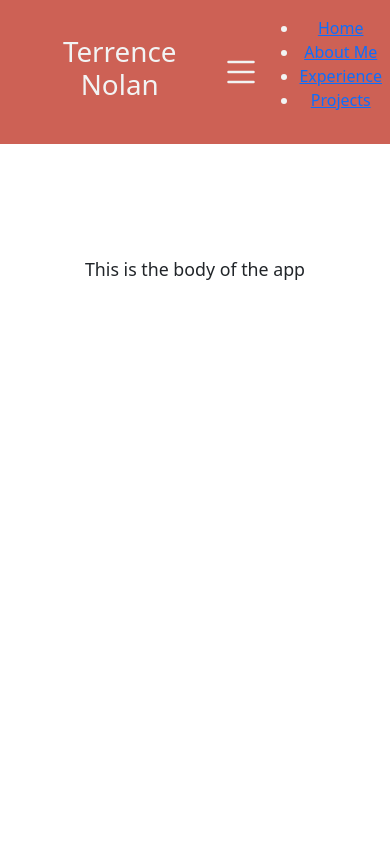
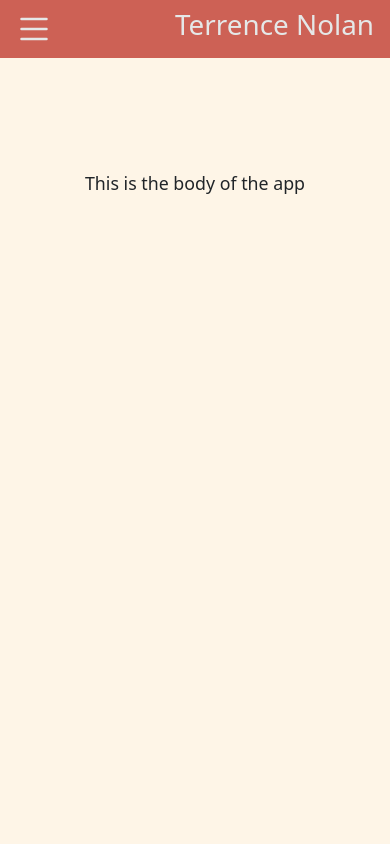
Before and after one commit to terrence-nolan/terrence-nolan.github.io, a React (Create React App) app in the folder personal-portfolio/: page / in a window 390 px wide. Shown: the top 844 px of the page. Built offline with nearby package versions, Linux system fonts and the light colour scheme.

Commit message:
feat(side-bar): add menu side bar and hamburger icon

```diff
--- a/personal-portfolio/package.json
+++ b/personal-portfolio/package.json
@@ -46,5 +46,8 @@
       "last 1 firefox version",
       "last 1 safari version"
     ]
+  },
+  "devDependencies": {
+    "sass": "^1.65.1"
   }
 }
--- a/personal-portfolio/src/App.css
+++ b/personal-portfolio/src/App.css
@@ -1,36 +1,6 @@
 .app {
   text-align: center;
-}
-
-.app-header {
-  display: flex;
-  flex-direction: row;
-  align-items: center;
-  padding: .5rem;
-  justify-content: space-between;
-  top: 0;
-  left: 0;
-  right: 0;
-  background-color: #CD6155;
-  color: #F2F4F4;
-}
-
-.page-title {
-  text-align: center;
-  margin-left: 1rem;
-}
-
-.flex-spacer {
-  flex: 1;
-}
-
-.hamburger-btn {
-  background: none;
-  border: none;
-  color: #F2F4F4;
-  :hover {
-    color: white;
-  }
+  background-color: #FEF5E7;
 }
 
 .app-main {
@@ -40,7 +10,7 @@
 }
 
 .app-footer {
-  background-color: #282c34;
+  background-color: #2E4053;
   display: flex;
   flex-direction: column;
   align-items: center;
--- a/personal-portfolio/src/App.tsx
+++ b/personal-portfolio/src/App.tsx
@@ -1,7 +1,7 @@
 import React from 'react';
 import './App.css'
 import 'bootstrap/dist/css/bootstrap.min.css';
-import Header from './components/Header';
+import Header from './components/Header/Header';
 
 function App() {
   return (
--- a/personal-portfolio/src/components/Header.tsx
+++ /dev/null
@@ -1,25 +0,0 @@
-import React, { useState } from 'react';
-import Navbar from './Navbar';
-
-const Header: React.FC = () => {
-    const [navbarOpen, setNavBarOpen] = useState(false);
-
-    const toggleNavbar = () => {
-        setNavBarOpen(!navbarOpen);
-    };
-
-    return (
-        <header className="app-header">
-            <h1 className="page-title">Terrence Nolan</h1>
-            <div className="flex-spacer"></div>
-            <button className="hamburger-btn" aria-label="menu" onClick={toggleNavbar}>
-                <svg xmlns="http://www.w3.org/2000/svg" width="2.5rem" height="2.5rem" fill="currentColor" className="bi bi-list" viewBox="0 0 16 16">
-                    <path fill-rule="evenodd" d="M2.5 12a.5.5 0 0 1 .5-.5h10a.5.5 0 0 1 0 1H3a.5.5 0 0 1-.5-.5zm0-4a.5.5 0 0 1 .5-.5h10a.5.5 0 0 1 0 1H3a.5.5 0 0 1-.5-.5zm0-4a.5.5 0 0 1 .5-.5h10a.5.5 0 0 1 0 1H3a.5.5 0 0 1-.5-.5z" />
-                </svg>
-            </button>
-            <Navbar isOpen={navbarOpen} />
-        </header>
-    );
-}
-
-export default Header;
--- /dev/null
+++ b/personal-portfolio/src/components/Header/Header.tsx
@@ -0,0 +1,48 @@
+import React, { useRef } from 'react';
+import './styles.css';
+
+const Header = (): JSX.Element => {
+    const sidebar = useRef<HTMLDivElement>(null);
+
+    const openNav = () => {
+        if (sidebar.current) {
+            sidebar.current.style.width = "20rem";
+        }
+    };
+
+    const closeNav = () => {
+        if (sidebar.current) {
+            sidebar.current.style.width = "0";
+        }
+    };
+
+    return (
+        <header className="app-header">
+            <button onClick={openNav} className="hamburger-btn" aria-label="menu">
+                <svg xmlns="http://www.w3.org/2000/svg" width="2.5rem" height="2.5rem" fill="currentColor" className="bi bi-list" viewBox="0 0 16 16">
+                    <path fill-rule="evenodd" d="M2.5 12a.5.5 0 0 1 .5-.5h10a.5.5 0 0 1 0 1H3a.5.5 0 0 1-.5-.5zm0-4a.5.5 0 0 1 .5-.5h10a.5.5 0 0 1 0 1H3a.5.5 0 0 1-.5-.5zm0-4a.5.5 0 0 1 .5-.5h10a.5.5 0 0 1 0 1H3a.5.5 0 0 1-.5-.5z" />
+                </svg>
+            </button>
+            <div ref={sidebar} className="sidebar">
+                <ul className="nav-list">
+
+                    <button onClick={closeNav} className="close-btn" aria-label="close-menu">
+                        <svg xmlns="http://www.w3.org/2000/svg" width="2.75rem" height="2.75rem" fill="currentColor" className="bi bi-x" viewBox="0 0 16 16">
+                            <path d="M4.646 4.646a.5.5 0 0 1 .708 0L8 7.293l2.646-2.647a.5.5 0 0 1 .708.708L8.707 8l2.647 2.646a.5.5 0 0 1-.708.708L8 8.707l-2.646 2.647a.5.5 0 0 1-.708-.708L7.293 8 4.646 5.354a.5.5 0 0 1 0-.708z" />
+                        </svg>
+                    </button>
+                    <li><a href="/home">Home</a></li>
+                    <li><a href="/about">About Me</a></li>
+                    <li><a href="/experience">Experience</a></li>
+                    <li><a href="/projects">Projects</a></li>
+                    <li><a href="/photos">Photos</a></li>
+                    <li><a href="/art">Art</a></li>
+                </ul>
+            </div>
+            <div className="flex-spacer"></div>
+            <h1 className="header-title">Terrence Nolan</h1>
+        </header>
+    );
+}
+
+export default Header;
--- /dev/null
+++ b/personal-portfolio/src/components/Header/styles.css
@@ -0,0 +1,100 @@
+.app-header {
+    display: flex;
+    flex-direction: row;
+    align-items: center;
+    padding: .5rem;
+    justify-content: space-between;
+    top: 0;
+    left: 0;
+    right: 0;
+    background-color: #CD6155;
+    color: #E5E8E8;
+}
+
+.flex-spacer {
+    flex: 1;
+}
+
+.header-title {
+    text-align: center;
+    margin-right: 0.5rem;
+}
+
+.hamburger-btn {
+    background: none;
+    border: none;
+    color: #E5E8E8;
+    transition: all 0.3s ease-in-out;
+
+    :hover {
+        color: white;
+    }
+}
+
+.bi-list {
+    transition: transform 0.3s ease-in-out;
+}
+
+.hamburger-btn:hover .bi-list {
+    transform: scale(1.1);
+}
+
+.sidebar {
+    height: 100%;
+    width: 0;
+    position: fixed;
+    z-index: 1;
+    top: 0;
+    left: 0;
+    background-color: #34495E;
+    overflow-x: hidden;
+    padding-top: 60px;
+    transition: 0.5s;
+}
+
+.sidebar a {
+    padding: 8px 8px 8px 32px;
+    text-decoration: none;
+    font-size: 25px;
+    color: #E5E8E8;
+    display: block;
+    transition: 0.3s;
+}
+
+.close-btn {
+    background: none;
+    border: none;
+    position: absolute;
+    padding: none;
+    top: 0.5rem;
+    left: 0.4rem;
+    color: #E5E8E8;
+    transition: all 0.3s ease-in-out;
+
+    :hover {
+        color: white;
+    }
+}
+
+.bi-x {
+    transition: transform 0.3s ease-in-out;
+}
+
+.close-btn:hover .bi-x {
+    transform: scale(1.1);
+}
+
+.nav-list {
+    display: flex;
+    flex-direction: column;
+}
+
+.nav-list li {
+    list-style-type: none;
+    text-align: left;
+}
+
+.sidebar a:hover {
+    color: white;
+    transform: scale(1.1);
+}
--- a/personal-portfolio/src/components/Navbar.tsx
+++ /dev/null
@@ -1,21 +0,0 @@
-import React from 'react';
-
-interface NavbarProps {
-  isOpen: boolean;
-}
-
-const Navbar: React.FC<NavbarProps> = ({ isOpen }) => {
-  return (
-    <nav className={`navbar ${isOpen ? 'active' : ''}`}>
-          <ul className="nav-list">
-              <li><a href="#">Home</a></li>
-              <li><a href="#">About Me</a></li>
-              <li><a href="#">Experience</a></li>
-              <li><a href="#">Projects</a></li>
-              {/* Add more items */}
-          </ul>
-    </nav>
-  );
-}
-
-export default Navbar;
```
Also changed, not shown: 1 other file (tests, documents, lock files or other folders).
